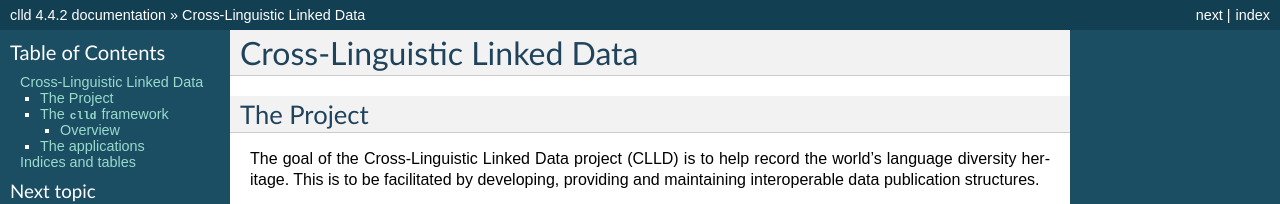
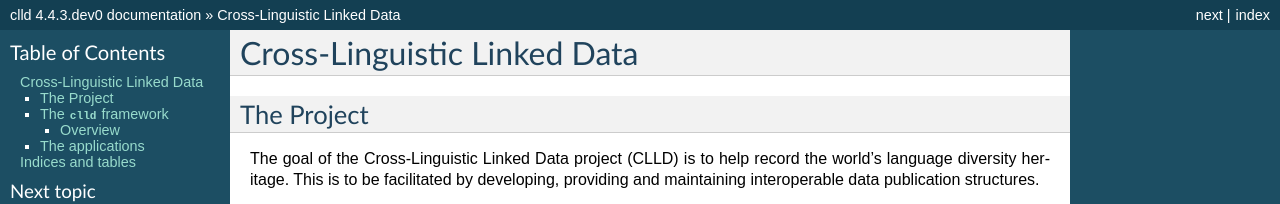
Before and after one commit to clld/clld, a Sphinx documentation site: the page built from docs/index.rst, in a window 1280 px wide and 900 px high. Shown: the top 204 px of the window. Built offline with Sphinx 7.4.7, drawn with Linux system fonts in a browser that asks for light colours; some of the changed text lies outside the part shown.

Commit message:
bump version for development

```diff
--- a/docs/conf.py
+++ b/docs/conf.py
@@ -51,10 +51,10 @@ copyright = u'Max Planck Society'
 # built documents.
 #
 # The full version, including alpha/beta/rc tags.
-release = '4.4.2'
+release = '4.4.3.dev0'
 
 # The short X.Y version.
-version = '4.4.2'
+version = '4.4.3.dev0'
 
 # The language for content autogenerated by Sphinx. Refer to documentation
 # for a list of supported languages.
--- a/setup.py
+++ b/setup.py
@@ -33,7 +33,7 @@ install_requires = [
 
 setup(
     name='clld',
-    version='4.4.2',
+    version='4.4.3.dev0',
     description=(
         'Python library supporting the development of cross-linguistic databases'),
     long_description=open('README.md').read(),
--- a/src/clld/__init__.py
+++ b/src/clld/__init__.py
@@ -5,7 +5,7 @@ from clld.db.models import common
 from clld import interfaces
 
 
-__version__ = "4.4.2"
+__version__ = "4.4.3.dev0"
 
 
 class Resource(namedtuple('Resource', 'name model interface with_index with_rdfdump')):
```
